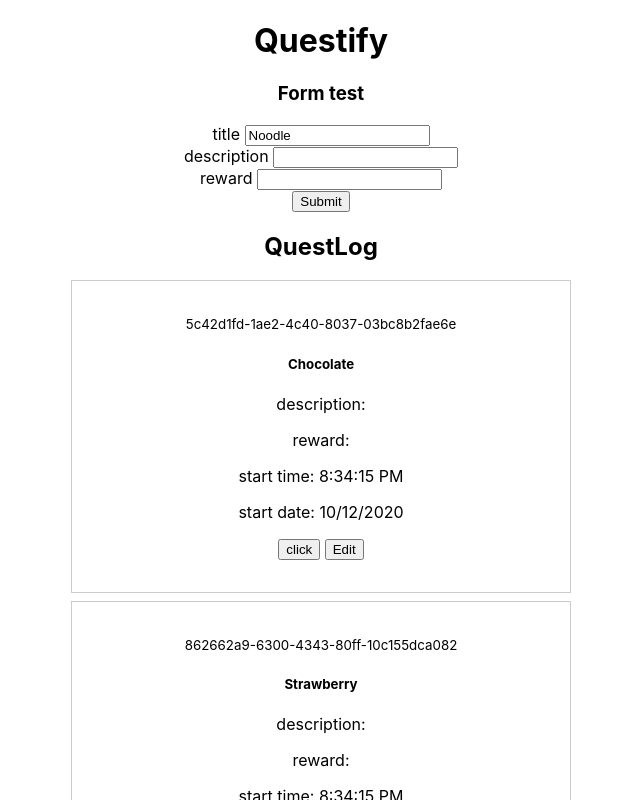
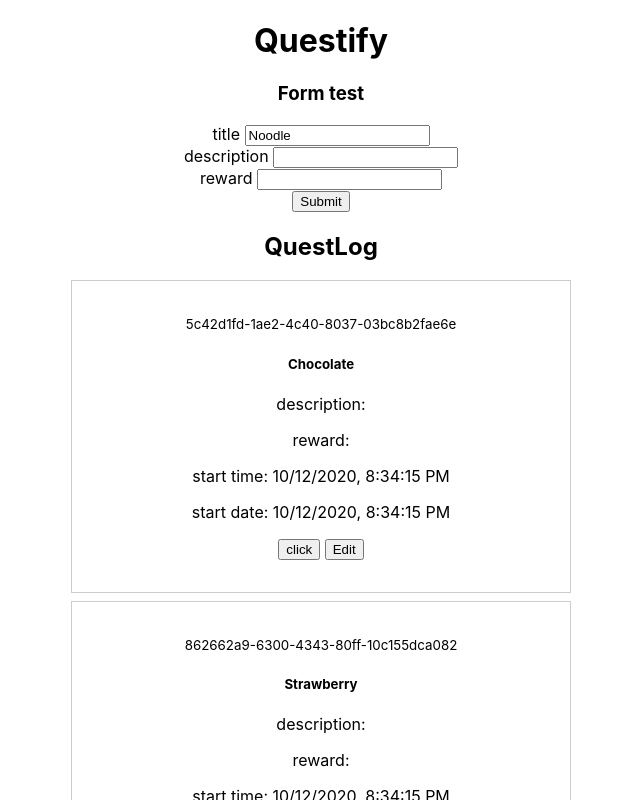
Before and after one commit to fccJashCoda/Questify, a React (Create React App) app: page / in a window 1280 px wide. Shown: the top 800 px of the page, without its empty margins (319-959 px from the left). Built offline with nearby package versions, Linux system fonts and the light colour scheme.

Commit message:
fix: editQuest no longer mutates state and properly uses the setter

```diff
--- a/src/App.js
+++ b/src/App.js
@@ -13,7 +13,7 @@ function App() {
       description: '',
       reward: '',
       status: 'in progress',
-      started: new Date(),
+      started: new Date().toLocaleString(),
     },
     {
       id: uuidv4(),
@@ -21,7 +21,7 @@ function App() {
       description: '',
       reward: '',
       status: 'in progress',
-      started: new Date(),
+      started: new Date().toLocaleString(),
     },
     {
       id: uuidv4(),
@@ -29,7 +29,7 @@ function App() {
       description: '',
       reward: '',
       status: 'in progress',
-      started: new Date(),
+      started: new Date().toLocaleString(),
     },
   ]);
 
@@ -50,14 +50,27 @@ function App() {
   };
 
   const editQuest = (quest, payload = {}) => {
-    console.log(payload);
     if (!payload.title) return;
-    const editedQuests = [...quests];
+    const editedQuests = JSON.parse(JSON.stringify(quests));
+    console.log(quests);
+    // let targetQuest = editedQuests.find((item) => item.id === quest.id);
     let editQuest = editedQuests.find((item) => item.id === quest.id);
+    // editQuest.title = payload.title;
+    // console.log('editquest', editQuest);
+    // console.log('payload', payload);
 
     Object.keys(payload).forEach((key) => {
       editQuest[key] = payload[key];
     });
+
+    // editQuest = { ...editQuest, ...payload };
+    // let newQuest = Object.assign({}, editQuest, payload);
+    // editQuest = newQuest;
+    // editQuest = { ...editQuest, ...payload };
+    console.log(editQuest);
+    console.log(editedQuests);
+
+    setQuests(editedQuests);
 
     // Nani!?
     // the state changes without setQuests
--- a/src/components/Quest.js
+++ b/src/components/Quest.js
@@ -27,8 +27,8 @@ function Quest(props) {
       <h5>{title}</h5>
       <p>description: {description}</p>
       <p>reward: {reward}</p>
-      <p>start time: {started.toLocaleTimeString()}</p>
-      <p>start date: {started.toLocaleDateString()}</p>
+      <p>start time: {started}</p>
+      <p>start date: {started}</p>
       <div>
         <button onClick={() => removeQuest(quest)}>click</button>{' '}
         <button onClick={() => setToggle(!toggle)}>Edit</button>
```
